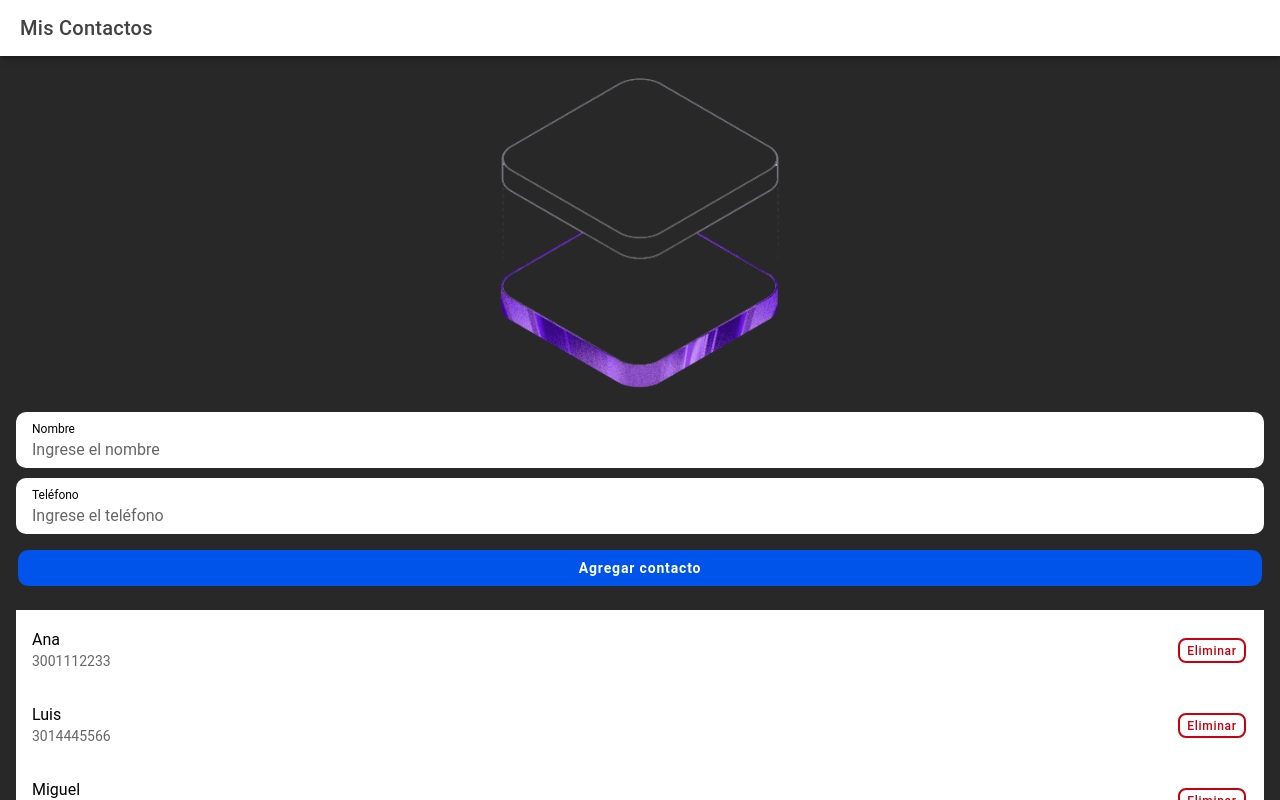
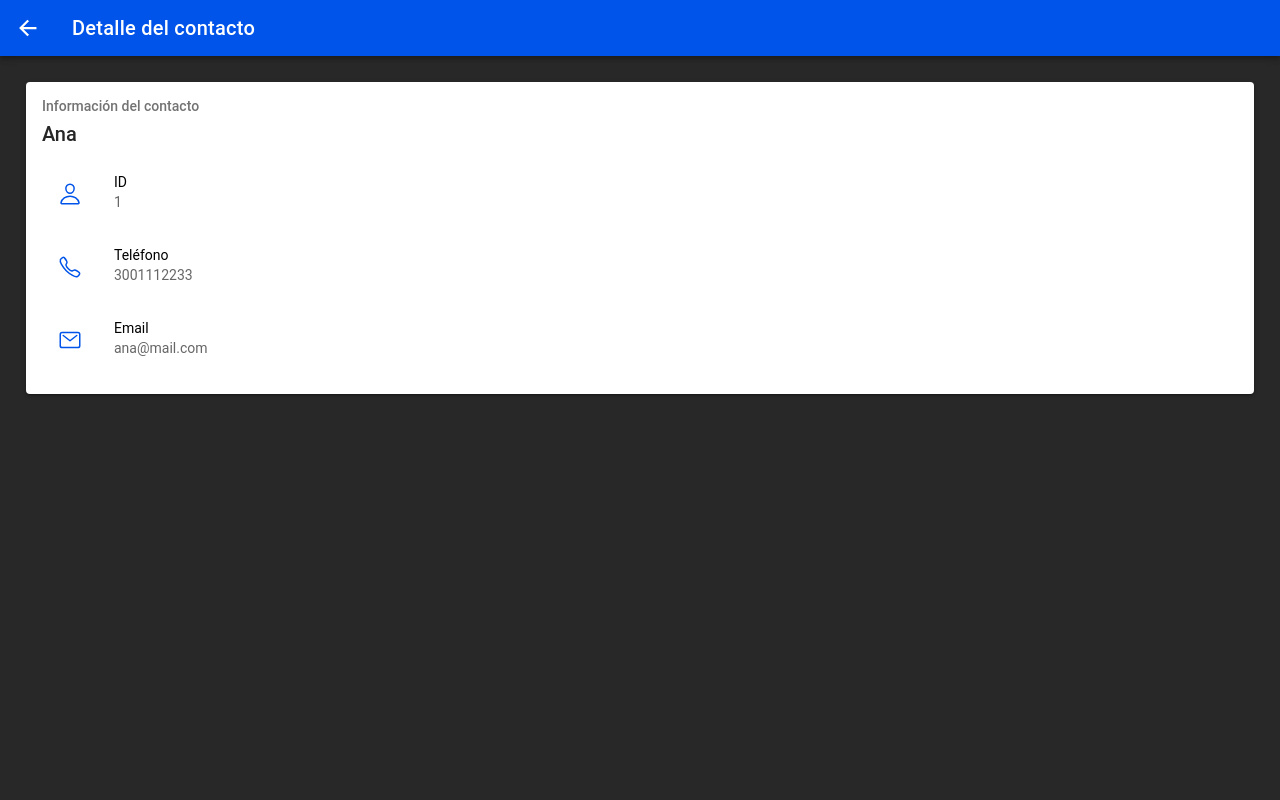
Before and after one commit to davidalvarezrestrepo/TrabajosDesarrolloWebPaMoviles, a React (Vite) app in the folder challegue1/: page /detalle/1 in a window 1280 px wide. Built offline with nearby package versions, Linux system fonts and the light colour scheme.

Commit message:
feat(practica-02): routing con IonReactRouter, 2 páginas nuevas (crear + detalle) y componentes Ionic mejorados

```diff
--- a/challegue1/src/App.tsx
+++ b/challegue1/src/App.tsx
@@ -1,63 +1,61 @@
-import {
-  IonContent,
-  IonHeader,
-  IonPage,
-  IonTitle,
-  IonToolbar,
-} from '@ionic/react'
+import { IonApp, setupIonicReact } from '@ionic/react';
+import { IonReactRouter } from '@ionic/react-router';
+import { IonRouterOutlet } from '@ionic/react';
+import { Route, Redirect } from 'react-router';
 
-import './App.css'
-import hero from './assets/hero.png'
+import ListaContactosPage from './pages/ListaContactosPage';
+import CrearContactoPage from './pages/CrearContactoPage';
+import DetalleContactoPage from './pages/DetalleContactoPage';
+import useCargarContactos from './CargarContactos';
+import Loader from './Loader';
 
-interface Props {
-  children: React.ReactNode;
+import './App.css';
+
+setupIonicReact();
+
+function App() {
+  const {
+    contactos,
+    cargando,
+    agregarContacto,
+    eliminarContacto,
+    buscarContacto,
+  } = useCargarContactos();
+
+  if (cargando) {
+    return (
+      <IonApp>
+        <Loader />
+      </IonApp>
+    );
+  }
+
+  return (
+    <IonApp>
+      <IonReactRouter>
+        <IonRouterOutlet>
+          <Route path="/lista" exact>
+            <ListaContactosPage
+              contactos={contactos}
+              onEliminar={eliminarContacto}
+            />
+          </Route>
+
+          <Route path="/crear" exact>
+            <CrearContactoPage onAgregar={agregarContacto} />
+          </Route>
+
+          <Route path="/detalle/:id" exact>
+            <DetalleContactoPage buscarContacto={buscarContacto} />
+          </Route>
+
+          <Route exact path="/">
+            <Redirect to="/lista" />
+          </Route>
+        </IonRouterOutlet>
+      </IonReactRouter>
+    </IonApp>
+  );
 }
 
-function App({ children }: Props) {
-  return (
-    <IonPage>
-      <IonHeader>
-        <IonToolbar>
-          <IonTitle>Mis Contactos</IonTitle>
-        </IonToolbar>
-      </IonHeader>
-
-      <IonContent className="ion-padding">
-        <img
-          src={hero}
-          alt="Imagen principal de la aplicación"
-          className="hero-image"
-        />
-
-        {children}
-      </IonContent>
-    </IonPage>
-  )
-}
-
-export default App
-
-
-/*import './App.css'
-import hero from './assets/hero.png'
-
-function App() {
-  return (
-    <>
-      <img
-  src={hero}
-  alt="Imagen principal de la aplicación"
-  className="hero-image"
-/>
-
-      <div className="ticks"></div>
-
-      <div className="ticks"></div>
-
-      <section id="spacer"></section>
-    </>
-  )
-}
-
-export default App
-*/
+export default App;
--- a/challegue1/src/CargarContactos.ts
+++ b/challegue1/src/CargarContactos.ts
@@ -1,9 +1,10 @@
 import { useState, useEffect } from 'react';
 
-interface Contacto {
+export interface Contacto {
   id: string;
   nombre: string;
   telefono: string;
+  email?: string;
 }
 
 function useCargarContactos() {
@@ -13,23 +14,37 @@ function useCargarContactos() {
   useEffect(() => {
     const timer = setTimeout(() => {
       setContactos([
-        { id: '1', nombre: 'Ana', telefono: '3001112233' },
-        { id: '2', nombre: 'Luis', telefono: '3014445566' },
-        { id: '3', nombre: 'Miguel', telefono: '3014445566' },
-        { id: '4', nombre: 'María', telefono: '3453534543' },
-        { id: '5', nombre: 'Lola', telefono: '878686787' },
-        { id: '6', nombre: 'Mar', telefono: '1231312' },
-        { id: '7', nombre: 'Sol', telefono: '242343423342' },
-        { id: '8', nombre: 'Luna', telefono: '676886867' },
-        { id: '9', nombre: 'Marce', telefono: '234242342' },
+        { id: '1', nombre: 'Ana', telefono: '3001112233', email: 'ana@mail.com' },
+        { id: '2', nombre: 'Luis', telefono: '3014445566', email: 'luis@mail.com' },
+        { id: '3', nombre: 'Miguel', telefono: '3017778899', email: 'miguel@mail.com' },
+        { id: '4', nombre: 'María', telefono: '3453534543', email: 'maria@mail.com' },
+        { id: '5', nombre: 'Lola', telefono: '3128786787', email: 'lola@mail.com' },
       ]);
       setCargando(false);
-    }, 1500);
+    }, 1200);
 
     return () => clearTimeout(timer);
   }, []);
 
-  return { contactos, setContactos, cargando };
+  function agregarContacto(nombre: string, telefono: string, email?: string) {
+    const nuevo: Contacto = {
+      id: Date.now().toString(),
+      nombre,
+      telefono,
+      email,
+    };
+    setContactos((prev) => [...prev, nuevo]);
+  }
+
+  function eliminarContacto(id: string) {
+    setContactos((prev) => prev.filter((c) => c.id !== id));
+  }
+
+  function buscarContacto(id: string): Contacto | undefined {
+    return contactos.find((c) => c.id === id);
+  }
+
+  return { contactos, cargando, agregarContacto, eliminarContacto, buscarContacto };
 }
 
 export default useCargarContactos;
--- a/challegue1/src/main.tsx
+++ b/challegue1/src/main.tsx
@@ -1,9 +1,8 @@
-import { StrictMode } from 'react'
-import { createRoot } from 'react-dom/client'
-import './index.css'
+import { StrictMode } from 'react';
+import { createRoot } from 'react-dom/client';
+import './index.css';
 
 import '@ionic/react/css/core.css';
-
 import '@ionic/react/css/normalize.css';
 import '@ionic/react/css/structure.css';
 import '@ionic/react/css/typography.css';
@@ -14,79 +13,19 @@ import '@ionic/react/css/text-transformation.css';
 import '@ionic/react/css/flex-utils.css';
 import '@ionic/react/css/display.css';
 
-import App from './App.tsx'
-import CargarContactos from './CargarContactos';
-import Loader from './Loader';
-import ListaContactos from './ListaContactos';
-
-
-import { IonApp, setupIonicReact } from '@ionic/react';
-
-setupIonicReact();
-
-
-
-
-
-function Contactos() {
-  const { contactos, setContactos, cargando } = CargarContactos();
-
-  function eliminarContacto(id: string) {
-    setContactos(contactos.filter((contacto) => contacto.id !== id));
-  }
-
-  function agregarContacto(nombre: string, telefono: string) {
-    const nuevoContacto = {
-      id: Date.now().toString(),
-      nombre: nombre,
-      telefono: telefono
-    };
-
-    setContactos([...contactos, nuevoContacto]);
-  }
-
-  return (
-    <>
-      {cargando ? (
-        <Loader />
-      ) : (
-        <ListaContactos
-          contactos={contactos}
-          onEliminar={eliminarContacto}
-          onAgregar={agregarContacto}
-        />
-      )}
-    </>
-  );
-}
-
-/*createRoot(document.getElementById('root')!).render(
-  <StrictMode>
-    <App />
-    <Contactos />
-  </StrictMode>,
-)
-*/
+import App from './App';
 
 createRoot(document.getElementById('root')!).render(
   <StrictMode>
-    <IonApp>
-      <App>
-        <Contactos />
-      </App>
-    </IonApp>
-  </StrictMode>,
-)
+    <App />
+  </StrictMode>
+);
 
 if ('serviceWorker' in navigator) {
   window.addEventListener('load', () => {
     navigator.serviceWorker
       .register('/service-worker.js')
-      .then(() => {
-        console.log('Service Worker registrado correctamente');
-      })
-      .catch((error) => {
-        console.error('Error al registrar el Service Worker:', error);
-      });
+      .then(() => console.log('Service Worker registrado'))
+      .catch((error) => console.error('Error SW:', error));
   });
 }
--- /dev/null
+++ b/challegue1/src/pages/CrearContactoPage.tsx
@@ -0,0 +1,96 @@
+import { useState } from 'react';
+import { useHistory } from 'react-router-dom';
+import {
+  IonBackButton,
+  IonButton,
+  IonButtons,
+  IonContent,
+  IonHeader,
+  IonInput,
+  IonItem,
+  IonPage,
+  IonTitle,
+  IonToolbar,
+} from '@ionic/react';
+
+interface Props {
+  onAgregar: (nombre: string, telefono: string, email?: string) => void;
+}
+
+function CrearContactoPage({ onAgregar }: Props) {
+  const [nombre, setNombre] = useState('');
+  const [telefono, setTelefono] = useState('');
+  const [email, setEmail] = useState('');
+  const history = useHistory();
+
+  function manejarEnvio(event: React.FormEvent) {
+    event.preventDefault();
+    if (!nombre.trim() || !telefono.trim()) return;
+
+    onAgregar(nombre.trim(), telefono.trim(), email.trim() || undefined);
+
+    setNombre('');
+    setTelefono('');
+    setEmail('');
+
+    history.push('/lista');
+  }
+
+  return (
+    <IonPage>
+      <IonHeader>
+        <IonToolbar color="primary">
+          <IonButtons slot="start">
+            <IonBackButton defaultHref="/lista" />
+          </IonButtons>
+          <IonTitle>Crear Contacto</IonTitle>
+        </IonToolbar>
+      </IonHeader>
+
+      <IonContent className="ion-padding">
+        <form onSubmit={manejarEnvio}>
+          <IonItem>
+            <IonInput
+              label="Nombre"
+              labelPlacement="stacked"
+              type="text"
+              placeholder="Ej: Juan Pérez"
+              value={nombre}
+              onIonInput={(e) => setNombre(e.detail.value ?? '')}
+              required
+            />
+          </IonItem>
+
+          <IonItem>
+            <IonInput
+              label="Teléfono"
+              labelPlacement="stacked"
+              type="tel"
+              placeholder="Ej: 3001234567"
+              value={telefono}
+              onIonInput={(e) => setTelefono(e.detail.value ?? '')}
+              required
+            />
+          </IonItem>
+
+          <IonItem>
+            <IonInput
+              label="Email (opcional)"
+              labelPlacement="stacked"
+              type="email"
+              placeholder="ejemplo@mail.com"
+              value={email}
+              onIonInput={(e) => setEmail(e.detail.value ?? '')}
+            />
+          </IonItem>
+
+          <IonButton expand="block" type="submit" style={{ marginTop: '1.5rem' }}>
+            Guardar contacto
+          </IonButton>
+        </form>
+      </IonContent>
+    </IonPage>
+  );
+}
+
+export default CrearContactoPage;
--- /dev/null
+++ b/challegue1/src/pages/DetalleContactoPage.tsx
@@ -0,0 +1,85 @@
+import { useParams } from 'react-router-dom';
+import {
+  IonBackButton,
+  IonButtons,
+  IonCard,
+  IonCardContent,
+  IonCardHeader,
+  IonCardSubtitle,
+  IonCardTitle,
+  IonContent,
+  IonHeader,
+  IonIcon,
+  IonItem,
+  IonLabel,
+  IonPage,
+  IonTitle,
+  IonToolbar,
+} from '@ionic/react';
+import { callOutline, mailOutline, personOutline } from 'ionicons/icons';
+import type { Contacto } from '../CargarContactos';
+
+interface Props {
+  buscarContacto: (id: string) => Contacto | undefined;
+}
+
+function DetalleContactoPage({ buscarContacto }: Props) {
+  const { id } = useParams<{ id: string }>();
+  const contacto = buscarContacto(id);
+
+  return (
+    <IonPage>
+      <IonHeader>
+        <IonToolbar color="primary">
+          <IonButtons slot="start">
+            <IonBackButton defaultHref="/lista" />
+          </IonButtons>
+          <IonTitle>Detalle del contacto</IonTitle>
+        </IonToolbar>
+      </IonHeader>
+
+      <IonContent className="ion-padding">
+        {!contacto ? (
+          <p>Contacto no encontrado (id: {id})</p>
+        ) : (
+          <IonCard>
+            <IonCardHeader>
+              <IonCardSubtitle>Información del contacto</IonCardSubtitle>
+              <IonCardTitle>{contacto.nombre}</IonCardTitle>
+            </IonCardHeader>
+
+            <IonCardContent>
+              <IonItem lines="none">
+                <IonIcon icon={personOutline} slot="start" color="primary" />
+                <IonLabel>
+                  <h3>ID</h3>
+                  <p>{contacto.id}</p>
+                </IonLabel>
+              </IonItem>
+
+              <IonItem lines="none">
+                <IonIcon icon={callOutline} slot="start" color="primary" />
+                <IonLabel>
+                  <h3>Teléfono</h3>
+                  <p>{contacto.telefono}</p>
+                </IonLabel>
+              </IonItem>
+
+              {contacto.email && (
+                <IonItem lines="none">
+                  <IonIcon icon={mailOutline} slot="start" color="primary" />
+                  <IonLabel>
+                    <h3>Email</h3>
+                    <p>{contacto.email}</p>
+                  </IonLabel>
+                </IonItem>
+              )}
+            </IonCardContent>
+          </IonCard>
+        )}
+      </IonContent>
+    </IonPage>
+  );
+}
+
+export default DetalleContactoPage;
--- /dev/null
+++ b/challegue1/src/pages/ListaContactosPage.tsx
@@ -0,0 +1,55 @@
+import {
+  IonContent,
+  IonHeader,
+  IonPage,
+  IonTitle,
+  IonToolbar,
+  IonList,
+  IonFab,
+  IonFabButton,
+  IonIcon,
+} from '@ionic/react';
+import { add } from 'ionicons/icons';
+import ContactoItem from '../components/ContactoItem';
+import type { Contacto } from '../CargarContactos';
+
+interface Props {
+  contactos: Contacto[];
+  onEliminar: (id: string) => void;
+}
+
+function ListaContactosPage({ contactos, onEliminar }: Props) {
+  return (
+    <IonPage>
+      <IonHeader>
+        <IonToolbar color="primary">
+          <IonTitle>Mis Contactos</IonTitle>
+        </IonToolbar>
+      </IonHeader>
+
+      <IonContent className="ion-padding">
+        <p>
+          Tienes <strong>{contactos.length}</strong> contacto(s) registrado(s).
+        </p>
+
+        <IonList>
+          {contactos.map((contacto) => (
+            <ContactoItem
+              key={contacto.id}
+              contacto={contacto}
+              onEliminar={onEliminar}
+            />
+          ))}
+        </IonList>
+
+        <IonFab vertical="bottom" horizontal="end" slot="fixed">
+          <IonFabButton routerLink="/crear">
+            <IonIcon icon={add} />
+          </IonFabButton>
+        </IonFab>
+      </IonContent>
+    </IonPage>
+  );
+}
+
+export default ListaContactosPage;
```
Also changed, not shown: challegue1/package.json (+7 -3 lines), challegue1/src/Loader.tsx (+16 -2 lines), challegue1/src/components/ContactoItem.tsx (added, +59 -0 lines), 2 other files (tests, documents, lock files or other folders).
